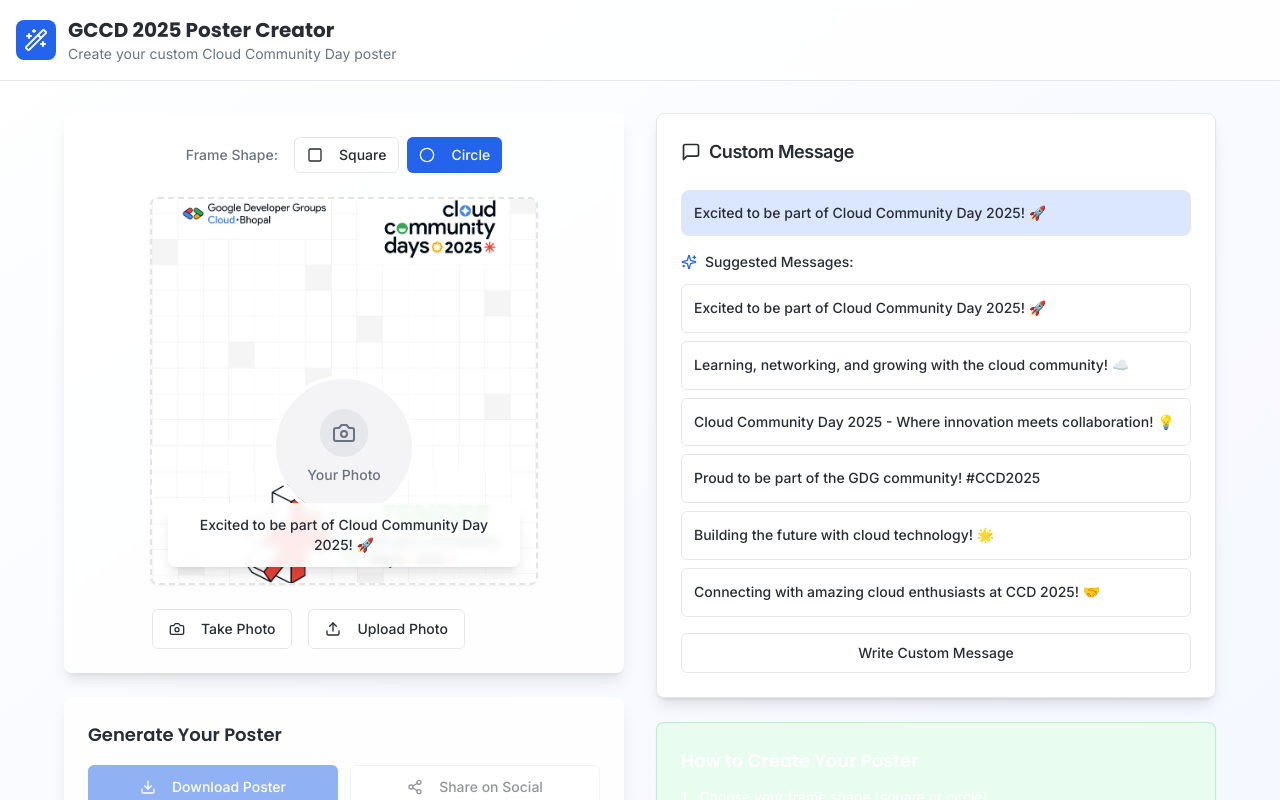
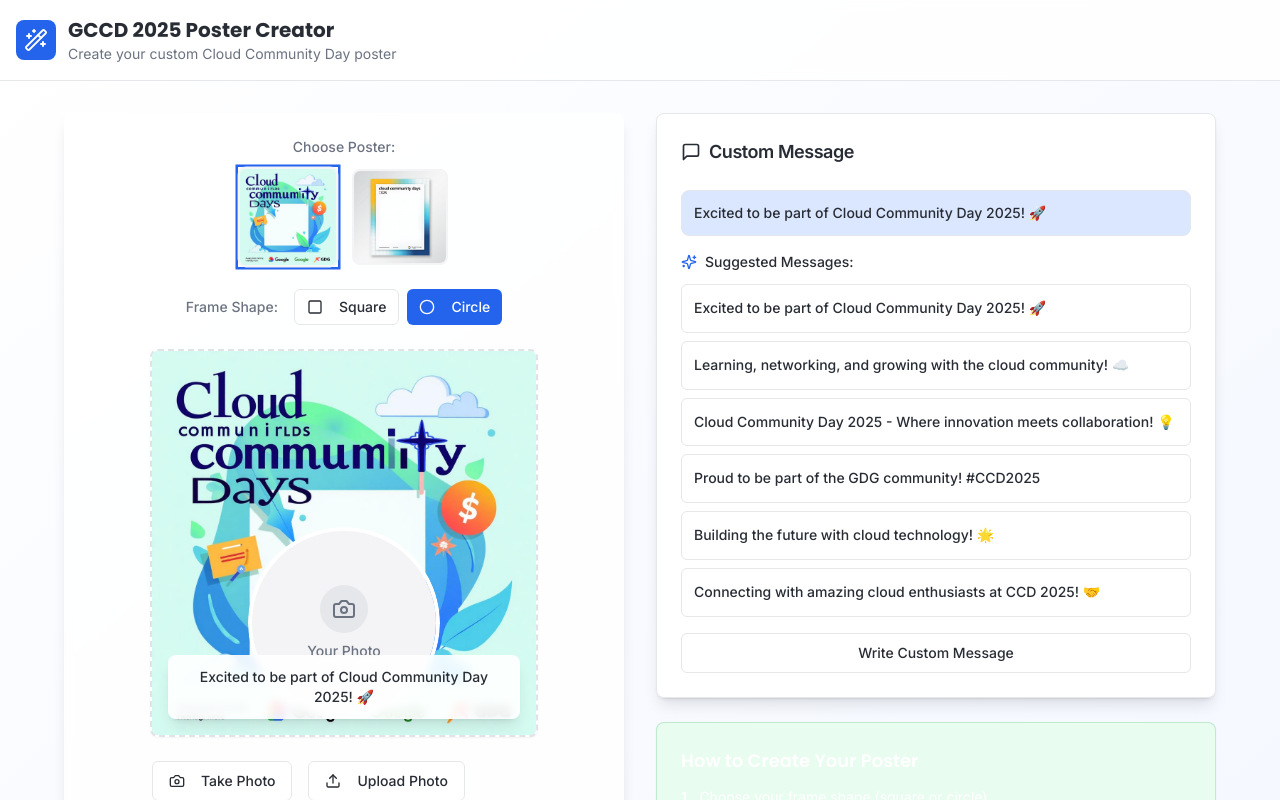
Before and after one commit to ethicaladitya/swadeshi-poster-creator, a React (Vite) app: page / in a window 1280 px wide. Shown: the top 800 px of the page. Built offline with nearby package versions, Linux system fonts and the light colour scheme.

Commit message:
Update poster selection and frame size
Allow users to select from multiple poster templates. Increase the size of the user image frame to accommodate larger photos. Adjust the camera preview position to be higher on the poster.

```diff
--- a/src/components/CameraCapture.tsx
+++ b/src/components/CameraCapture.tsx
@@ -77,8 +77,8 @@ export const CameraCapture = ({ onCapture, onClose }: CameraCaptureProps) => {
   }, [capturedImage, onCapture, onClose]);
 
   return (
-    <div className="fixed inset-0 bg-black/50 backdrop-blur-sm z-50 flex items-center justify-center p-4">
-      <Card className="w-full max-w-md">
+    <div className="fixed inset-0 bg-black/50 backdrop-blur-sm z-50 flex items-start justify-center p-4 pt-8">
+      <Card className="w-full max-w-md mt-8">
         <CardHeader className="flex flex-row items-center justify-between space-y-0 pb-2">
           <CardTitle className="text-lg font-semibold">Camera</CardTitle>
           <Button variant="ghost" size="sm" onClick={onClose}>
--- a/src/components/PosterPreview.tsx
+++ b/src/components/PosterPreview.tsx
@@ -5,11 +5,14 @@ import { Camera, Upload, Square, Circle } from "lucide-react";
 import posterTemplate from "/lovable-uploads/8eb6e34c-f83c-40a8-a46a-161b638b754e.png";
 
 export type FrameType = "square" | "circle";
+export type PosterType = "poster1" | "poster2";
 
 interface PosterPreviewProps {
   userImage?: string;
   frameType: FrameType;
+  posterType: PosterType;
   onFrameTypeChange: (type: FrameType) => void;
+  onPosterTypeChange: (type: PosterType) => void;
   onCameraClick: () => void;
   onUploadClick: () => void;
   customMessage?: string;
@@ -18,13 +21,50 @@ interface PosterPreviewProps {
 export const PosterPreview = ({
   userImage,
   frameType,
+  posterType,
   onFrameTypeChange,
+  onPosterTypeChange,
   onCameraClick,
   onUploadClick,
   customMessage
 }: PosterPreviewProps) => {
+  const posterImages = {
+    poster1: "/lovable-uploads/poster1.png",
+    poster2: "/lovable-uploads/poster2.png"
+  };
   return (
     <div className="flex flex-col items-center space-y-4 sm:space-y-6">
+      {/* Poster Selection */}
+      <div className="flex flex-col items-center space-y-3">
+        <span className="text-sm font-medium text-muted-foreground">Choose Poster:</span>
+        <div className="flex items-center space-x-4">
+          <div
+            className={`relative cursor-pointer transition-all duration-200 ${
+              posterType === "poster1" ? "ring-2 ring-primary scale-105" : "hover:scale-102"
+            }`}
+            onClick={() => onPosterTypeChange("poster1")}
+          >
+            <img
+              src={posterImages.poster1}
+              alt="Poster Option 1"
+              className="w-20 h-20 sm:w-24 sm:h-24 object-cover rounded-lg border-2 border-muted"
+            />
+          </div>
+          <div
+            className={`relative cursor-pointer transition-all duration-200 ${
+              posterType === "poster2" ? "ring-2 ring-primary scale-105" : "hover:scale-102"
+            }`}
+            onClick={() => onPosterTypeChange("poster2")}
+          >
+            <img
+              src={posterImages.poster2}
+              alt="Poster Option 2"
+              className="w-20 h-20 sm:w-24 sm:h-24 object-cover rounded-lg border-2 border-muted"
+            />
+          </div>
+        </div>
+      </div>
+
       {/* Frame Type Selection */}
       <div className="flex flex-col sm:flex-row items-center space-y-2 sm:space-y-0 sm:space-x-4">
         <span className="text-sm font-medium text-muted-foreground">Frame Shape:</span>
@@ -55,7 +95,7 @@ export const PosterPreview = ({
         <div className="relative w-80 h-80 sm:w-96 sm:h-96 bg-gradient-to-br from-primary-light to-accent">
           {/* Background Poster Template */}
           <img
-            src={posterTemplate}
+            src={posterImages[posterType]}
             alt="Poster Template"
             className="absolute inset-0 w-full h-full object-cover"
           />
@@ -63,7 +103,7 @@ export const PosterPreview = ({
           {/* User Image Frame - positioned in the center area of the poster */}
           <div className="absolute top-1/2 left-1/2 transform -translate-x-1/2 -translate-y-4">
             <div
-              className={`relative w-28 h-28 sm:w-36 sm:h-36 border-2 sm:border-4 border-white shadow-lg overflow-hidden ${
+              className={`relative w-40 h-40 sm:w-48 sm:h-48 border-2 sm:border-4 border-white shadow-lg overflow-hidden ${
                 frameType === "circle" ? "poster-frame-circle" : "poster-frame-square"
               }`}
             >
--- a/src/hooks/usePosterGenerator.ts
+++ b/src/hooks/usePosterGenerator.ts
@@ -1,14 +1,19 @@
 import { useRef } from "react";
-import posterTemplate from "/lovable-uploads/8eb6e34c-f83c-40a8-a46a-161b638b754e.png";
-import type { FrameType } from "@/components/PosterPreview";
+import type { FrameType, PosterType } from "@/components/PosterPreview";
 
 export const usePosterGenerator = () => {
   const canvasRef = useRef<HTMLCanvasElement>(null);
 
+  const posterImages = {
+    poster1: "/lovable-uploads/poster1.png",
+    poster2: "/lovable-uploads/poster2.png"
+  };
+
   const generatePoster = async (
     userImage: string,
     frameType: FrameType,
-    customMessage: string
+    customMessage: string,
+    posterType: PosterType = "poster1"
   ): Promise<string> => {
     return new Promise((resolve, reject) => {
       const canvas = document.createElement('canvas');
@@ -39,7 +44,7 @@ export const usePosterGenerator = () => {
 
         userImg.onload = () => {
           // Calculate frame position (center of poster)
-          const frameSize = 280; // Adjust based on your poster design
+          const frameSize = 360; // Increased frame size for larger photos
           const frameX = (posterWidth - frameSize) / 2;
           const frameY = (posterHeight - frameSize) / 2 - 50; // Slightly above center
 
@@ -115,17 +120,18 @@ export const usePosterGenerator = () => {
         reject(new Error('Failed to load poster template'));
       };
 
-      templateImg.src = posterTemplate;
+      templateImg.src = posterImages[posterType];
     });
   };
 
   const downloadPoster = async (
     userImage: string,
     frameType: FrameType,
-    customMessage: string
+    customMessage: string,
+    posterType: PosterType = "poster1"
   ) => {
     try {
-      const posterDataURL = await generatePoster(userImage, frameType, customMessage);
+      const posterDataURL = await generatePoster(userImage, frameType, customMessage, posterType);
 
       // Create download link
       const link = document.createElement('a');
@@ -145,10 +151,11 @@ export const usePosterGenerator = () => {
   const sharePoster = async (
     userImage: string,
     frameType: FrameType,
-    customMessage: string
+    customMessage: string,
+    posterType: PosterType = "poster1"
   ) => {
     try {
-      const posterDataURL = await generatePoster(userImage, frameType, customMessage);
+      const posterDataURL = await generatePoster(userImage, frameType, customMessage, posterType);
 
       // Convert data URL to blob
       const response = await fetch(posterDataURL);
@@ -174,7 +181,7 @@ export const usePosterGenerator = () => {
           return 'clipboard';
         } else {
           // Final fallback: download
-          await downloadPoster(userImage, frameType, customMessage);
+          await downloadPoster(userImage, frameType, customMessage, posterType);
           return 'download';
         }
       }
--- a/src/pages/Index.tsx
+++ b/src/pages/Index.tsx
@@ -1,7 +1,7 @@
 import { useState, useRef } from "react";
 import { Button } from "@/components/ui/button";
 import { Card, CardContent } from "@/components/ui/card";
-import { PosterPreview, type FrameType } from "@/components/PosterPreview";
+import { PosterPreview, type FrameType, type PosterType } from "@/components/PosterPreview";
 import { CameraCapture } from "@/components/CameraCapture";
 import { PhotoEditor } from "@/components/PhotoEditor";
 import { MessageEditor } from "@/components/MessageEditor";
@@ -12,6 +12,7 @@ import { useToast } from "@/hooks/use-toast";
 const Index = () => {
   const [userImage, setUserImage] = useState<string>("");
   const [frameType, setFrameType] = useState<FrameType>("circle");
+  const [posterType, setPosterType] = useState<PosterType>("poster1");
   const [customMessage, setCustomMessage] = useState("Excited to be part of Cloud Community Day 2025! 🚀");
   const [showCamera, setShowCamera] = useState(false);
   const [showEditor, setShowEditor] = useState(false);
@@ -77,7 +78,7 @@ const Index = () => {
 
     setIsGenerating(true);
     try {
-      await downloadPoster(userImage, frameType, customMessage);
+      await downloadPoster(userImage, frameType, customMessage, posterType);
       toast({
         title: "Success!",
         description: "Your poster has been downloaded successfully.",
@@ -106,7 +107,7 @@ const Index = () => {
 
     setIsSharing(true);
     try {
-      const result = await sharePoster(userImage, frameType, customMessage);
+      const result = await sharePoster(userImage, frameType, customMessage, posterType);
 
       if (result === 'clipboard') {
         toast({
@@ -169,7 +170,9 @@ const Index = () => {
                 <PosterPreview
                   userImage={userImage}
                   frameType={frameType}
+                  posterType={posterType}
                   onFrameTypeChange={setFrameType}
+                  onPosterTypeChange={setPosterType}
                   onCameraClick={() => setShowCamera(true)}
                   onUploadClick={handleUploadClick}
                   customMessage={customMessage}
```
Also changed, not shown: public/lovable-uploads/poster1.png (added), public/lovable-uploads/poster2.png (added).
